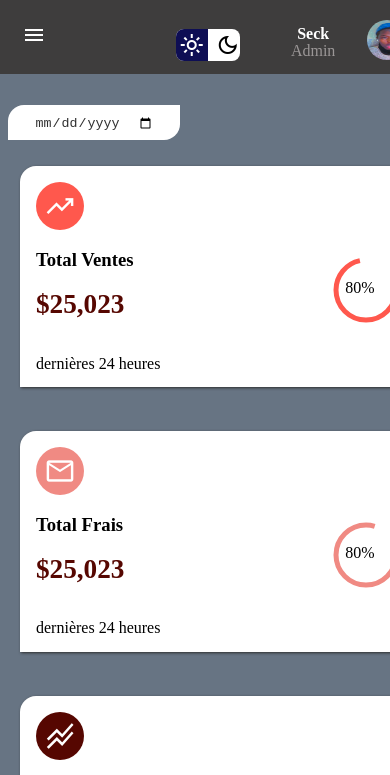
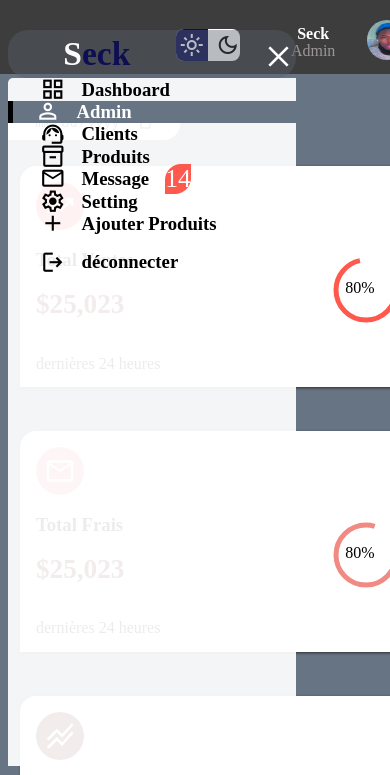
Before and after one commit to Mourtada-seck/myDashboard, a plain HTML site: page index.html in a window 390 px wide. Both pictures are taken after a click on the button "menu". Shown: the top 775 px of the page. Drawn offline with nearby package versions, Linux system fonts and the light colour scheme.

Commit message:
ajout js

```diff
--- a/index.html
+++ b/index.html
@@ -7,7 +7,7 @@
     <link rel="stylesheet" href="https://fonts.googleapis.com/css2?family=Material+Symbols+Outlined:opsz,wght,FILL,GRAD@24,400,0,0" />
     <link rel="stylesheet" href="style.css">
 </head>
-<body id="body">
+<body>
     <div class="contener">
         <!-- aside section star -->
         <aside>
@@ -15,7 +15,7 @@
                 <div class="logo">
                     <h2><span>S</span>eck</h2>
                 </div>
-                <div class="close">
+                <div class="close" id="close_btn">
                     <span class="material-symbols-outlined"> close</span>
                 </div>
            </div>
@@ -195,7 +195,7 @@
         <div class="right">
             <!-- start top -->
             <div class="top">
-                <button class="menu_bar">
+                <button id="menu_bar">
                     <span class="material-symbols-outlined">menu</span>
                 </button>
                 <div class="theme-toggler">
--- a/script.js
+++ b/script.js
@@ -1,7 +1,14 @@
-document.getElementById("sombre").addEventListener("click", function() {
-    document.getElementById("body").style.background = "#677483";
+const sideMenu = document.querySelector('aside');
+const menuBtn = document.querySelector('#menu_bar');
+const closeBtn = document.querySelector('#close_btn');
+
+const themeToggler = document.querySelector('.theme-toggler');
+
+menuBtn.addEventListener('click',()=>{
+    sideMenu.style.display = "block";
+    menuBtn.style.display = "none";
 });
 
-document.getElementById("clair").addEventListener("click", function() {
-    document.getElementById("body").style.background = "#000";
-});
+closeBtn.addEventListener('click',()=>{
+    sideMenu.style.display = "none";
+})
```
